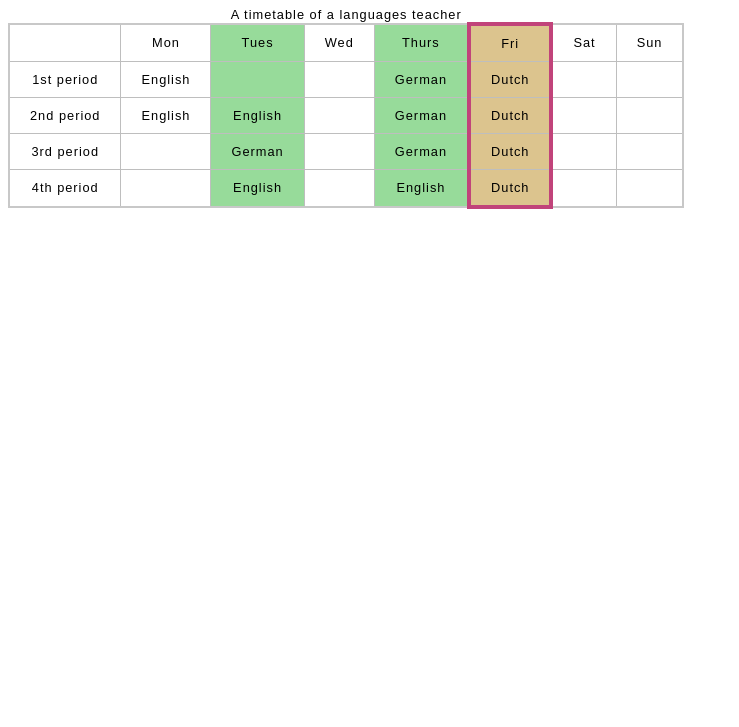
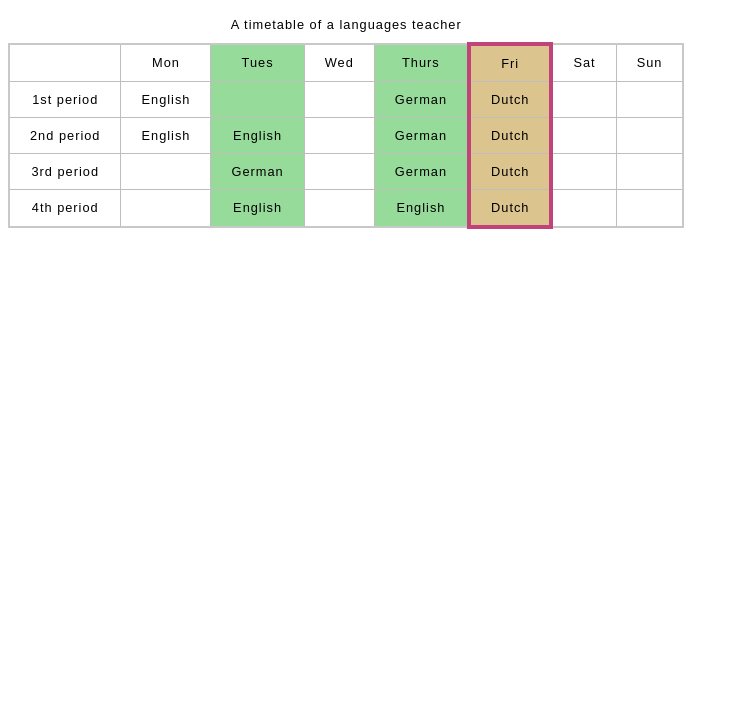
Before and after one commit to raphmercado/odin-tables, a plain HTML site: page index.html in a window 1280 px wide. Shown: the part 73-800 px from the top of the page, without its empty margins (0-739 px from the left). Drawn offline with Linux system fonts and the light colour scheme.

Commit message:
Uncomment caption styling

```diff
--- a/index.html
+++ b/index.html
@@ -26,9 +26,9 @@
       text-align: center;
     }
 
-    /* caption {
+    caption {
       padding: 10px;
-    } */
+    }
   </style>
 </head>
 <body>
```
